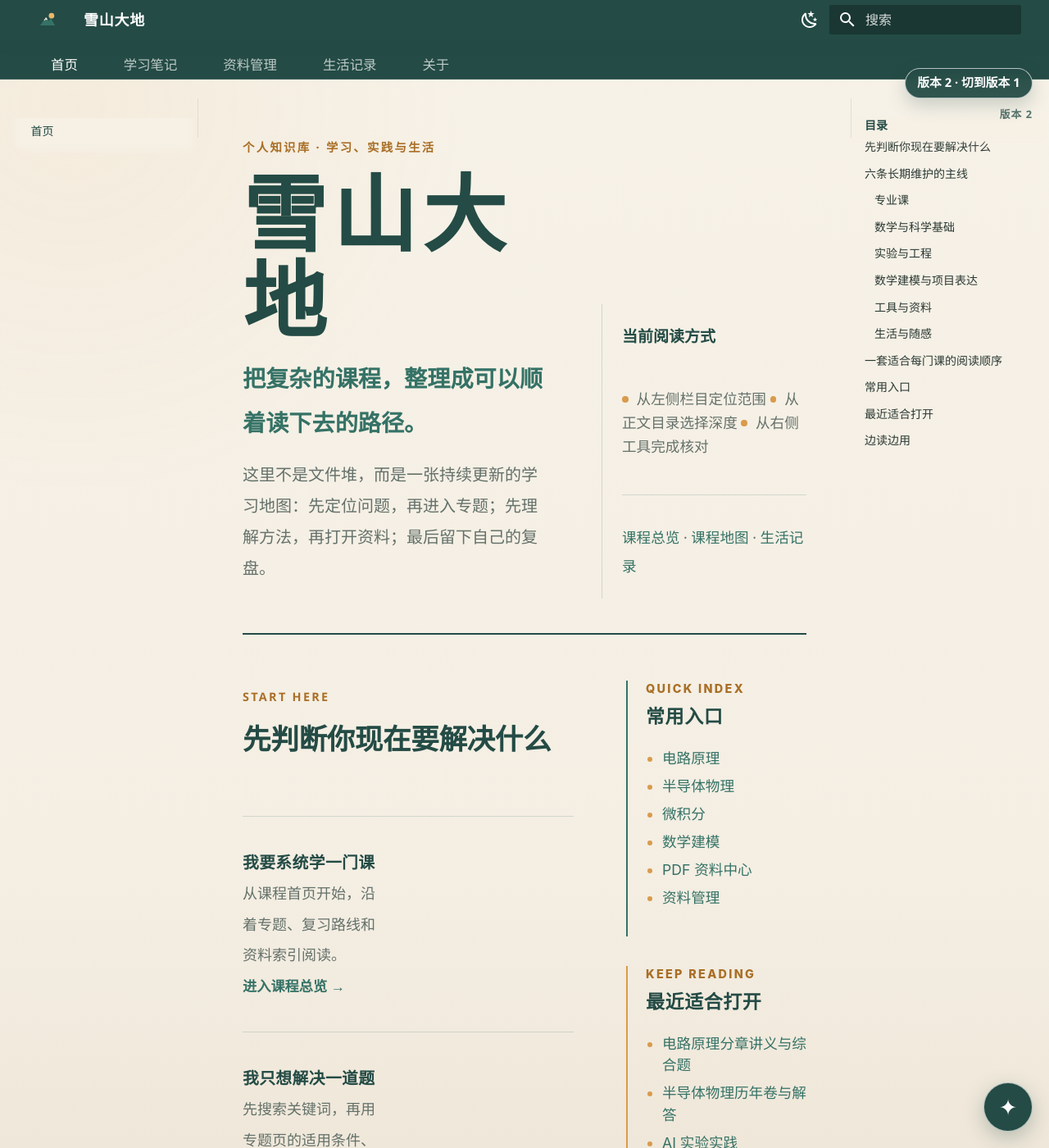
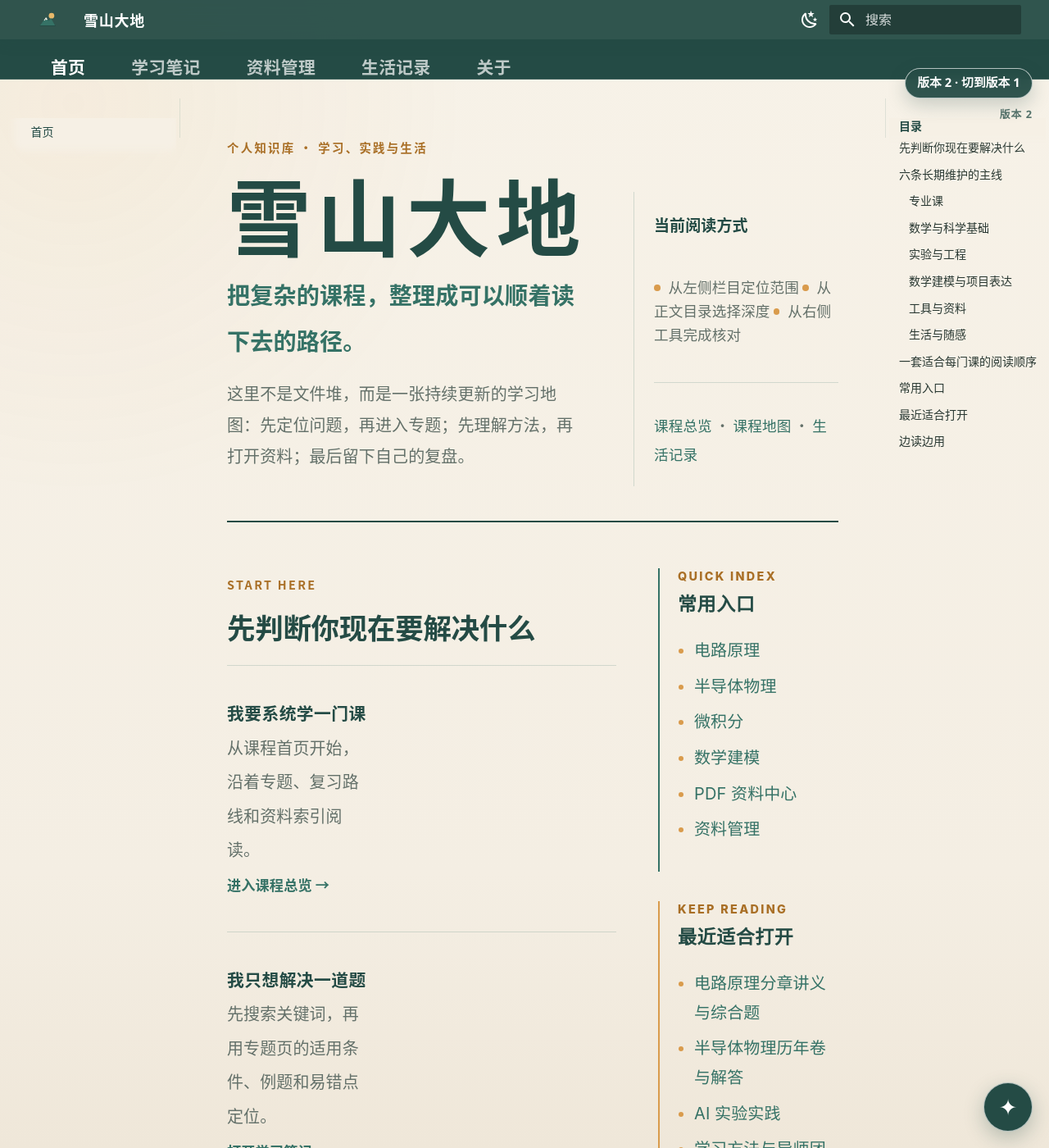
Before and after one commit to Juicydream0701/xueshan-notes, an MkDocs documentation site: the page built from docs/index.md, in a window 1280 px wide and 1400 px high. Shown: the whole window at 82% size. Built offline with MkDocs 1.6.1 and Material for MkDocs 9.7.7, drawn with Linux system fonts in a browser that asks for light colours; nearby versions of some CDN libraries; library files that are not in the unit come from our copies.

Commit message:
Polish version 2 reading layout

```diff
--- a/docs/assets/stylesheets/modern-theme.css
+++ b/docs/assets/stylesheets/modern-theme.css
@@ -514,6 +514,149 @@ body:not(.legacy-frontend) .new-home__footer-line {
   text-align: center;
 }
 
+/*
+ * 版本 2 的第二轮细化：
+ * - 使用更稳定的中文字体回退，避免不同系统上出现字重和字宽跳变；
+ * - 提高导航与正文的可读性；
+ * - 放宽桌面内容区，让阅读线不被两侧栏挤成窄列；
+ * - 修复“阅读顺序”中说明文字落入编号列的一字一行问题。
+ */
+body:not(.legacy-frontend),
+body:not(.legacy-frontend) .md-header,
+body:not(.legacy-frontend) .md-tabs,
+body:not(.legacy-frontend) .md-nav,
+body:not(.legacy-frontend) .md-typeset {
+  font-family: "HarmonyOS Sans SC", "HarmonyOS Sans", "PingFang SC",
+    "Microsoft YaHei UI", "Microsoft YaHei", "Noto Sans CJK SC",
+    system-ui, sans-serif;
+  -webkit-font-smoothing: antialiased;
+  text-rendering: optimizeLegibility;
+}
+
+body:not(.legacy-frontend) .md-tabs__link {
+  font-size: 1.04rem;
+  font-weight: 650;
+  letter-spacing: .015em;
+  transition: color .32s cubic-bezier(.22, 1, .36, 1),
+    background-color .32s cubic-bezier(.22, 1, .36, 1);
+}
+
+body:not(.legacy-frontend) .md-main__inner {
+  max-width: 1680px;
+}
+
+body:not(.legacy-frontend) .md-content__inner {
+  max-width: 1200px;
+  padding-right: 1.65rem;
+  padding-left: 1.65rem;
+}
+
+body:not(.legacy-frontend) .md-typeset {
+  font-size: 1.04rem;
+  line-height: 2;
+  letter-spacing: .005em;
+}
+
+body:not(.legacy-frontend) .md-typeset h1,
+body:not(.legacy-frontend) .md-typeset h2,
+body:not(.legacy-frontend) .md-typeset h3 {
+  font-weight: 750;
+  text-wrap: pretty;
+}
+
+body:not(.legacy-frontend) .md-typeset p,
+body:not(.legacy-frontend) .md-typeset li,
+body:not(.legacy-frontend) .md-typeset blockquote {
+  overflow-wrap: anywhere;
+}
+
+body:not(.legacy-frontend) .new-home {
+  max-width: 1500px;
+}
+
+/* Zensical 会给标题自动插入一个很大的透明锚点符号；它不应参与首页标题的换行计算。 */
+body:not(.legacy-frontend) .new-home__title > h1 .headerlink {
+  display: none;
+}
+
+body:not(.legacy-frontend) .new-home__title > h1 {
+  white-space: nowrap;
+}
+
+body:not(.legacy-frontend) .new-home__body {
+  gap: clamp(2rem, 4vw, 4rem);
+}
+
+body:not(.legacy-frontend) .new-home__route-item {
+  align-items: start;
+  transition: transform .36s cubic-bezier(.22, 1, .36, 1),
+    border-color .36s ease, background-color .36s ease;
+}
+
+body:not(.legacy-frontend) .new-home__route-item > strong,
+body:not(.legacy-frontend) .new-home__route-item > em {
+  grid-column: 2;
+  min-width: 0;
+}
+
+body:not(.legacy-frontend) .new-home__route-item > br {
+  display: none;
+}
+
+body:not(.legacy-frontend) .new-home__route-item em {
+  max-width: none;
+  font-size: 1rem;
+  line-height: 1.8;
+}
+
+body:not(.legacy-frontend) .new-home__route-item:hover {
+  transform: translateX(.35rem);
+  border-color: rgba(53, 114, 102, .34);
+  background: linear-gradient(90deg, rgba(53, 114, 102, .055), transparent 82%);
+}
+
+body:not(.legacy-frontend) .new-home__rail-block li,
+body:not(.legacy-frontend) .new-home__stream-row p,
+body:not(.legacy-frontend) .new-home__question span {
+  font-size: 1rem;
+  line-height: 1.8;
+}
+
+body:not(.legacy-frontend) .new-home__rail-block,
+body:not(.legacy-frontend) .new-home__stream-row,
+body:not(.legacy-frontend) .new-home__question,
+body:not(.legacy-frontend) .new-home__route-item,
+body:not(.legacy-frontend) .md-typeset .md-button,
+body:not(.legacy-frontend) .floating-tools__panel,
+body:not(.legacy-frontend) .floating-ai__dialog {
+  transition: transform .36s cubic-bezier(.22, 1, .36, 1),
+    background-color .36s ease, border-color .36s ease,
+    box-shadow .36s cubic-bezier(.22, 1, .36, 1);
+}
+
+body:not(.legacy-frontend) .md-header {
+  background: rgba(36, 75, 69, .94) !important;
+  backdrop-filter: blur(16px) saturate(120%);
+  -webkit-backdrop-filter: blur(16px) saturate(120%);
+}
+
+body:not(.legacy-frontend) .md-typeset .md-button {
+  border-radius: 999px;
+  box-shadow: 0 5px 14px rgba(36, 75, 69, .08);
+}
+
+body:not(.legacy-frontend) .md-typeset .md-button:hover,
+body:not(.legacy-frontend) .floating-tools__toggle:hover {
+  transform: translateY(-2px);
+  box-shadow: 0 10px 24px rgba(36, 75, 69, .16);
+}
+
+/* 桌面端两侧栏略收窄，把多出来的空间还给正文。 */
+@media (min-width: 1220px) {
+  body:not(.legacy-frontend) .md-sidebar--primary { width: 220px; }
+  body:not(.legacy-frontend) .md-sidebar--secondary { width: 200px; }
+}
+
 @media (max-width: 1000px) {
   body:not(.legacy-frontend) .new-home__body { grid-template-columns: minmax(0, 1fr) minmax(200px, .34fr); gap: 2rem; }
   body:not(.legacy-frontend) .new-home__question { grid-template-columns: 1fr; gap: .2rem; }
@@ -524,12 +667,13 @@ body:not(.legacy-frontend) .new-home__footer-line {
   .frontend-switcher { top: 3.9rem; right: .7rem; padding: .38rem .58rem; font-size: .68rem; }
   body:not(.legacy-frontend) .md-main__inner { padding-top: .85rem; }
   body:not(.legacy-frontend) .md-content__inner { padding-right: 1rem; padding-left: 1rem; }
-  body:not(.legacy-frontend) .md-typeset { font-size: .95rem; line-height: 1.82; }
+  body:not(.legacy-frontend) .md-typeset { font-size: 1rem; line-height: 1.9; }
+  body:not(.legacy-frontend) .md-tabs__link { font-size: .98rem; }
   body:not(.legacy-frontend) .md-typeset h1 { font-size: 1.85rem; margin-bottom: 1.15rem; }
   body:not(.legacy-frontend) .md-typeset h2 { margin-top: 2.15rem; font-size: 1.35rem; }
   body:not(.legacy-frontend) .md-typeset table:not([class]) { display: block; overflow-x: auto; }
   body:not(.legacy-frontend) .new-home__masthead { grid-template-columns: 1fr; gap: 1.3rem; padding-bottom: 1.45rem; }
-  body:not(.legacy-frontend) .new-home__title > h1 { font-size: clamp(3rem, 18vw, 5rem); }
+  body:not(.legacy-frontend) .new-home__title > h1 { font-size: clamp(3rem, 18vw, 5rem); white-space: normal; }
   body:not(.legacy-frontend) .new-home__meta { padding: .85rem 0 0; border-top: 1px solid var(--v2-rule); border-left: 0; }
   body:not(.legacy-frontend) .new-home__body { grid-template-columns: 1fr; gap: 0; }
   body:not(.legacy-frontend) .new-home__rail { position: static; display: grid; grid-template-columns: repeat(2, minmax(0, 1fr)); gap: 1rem; }
```
